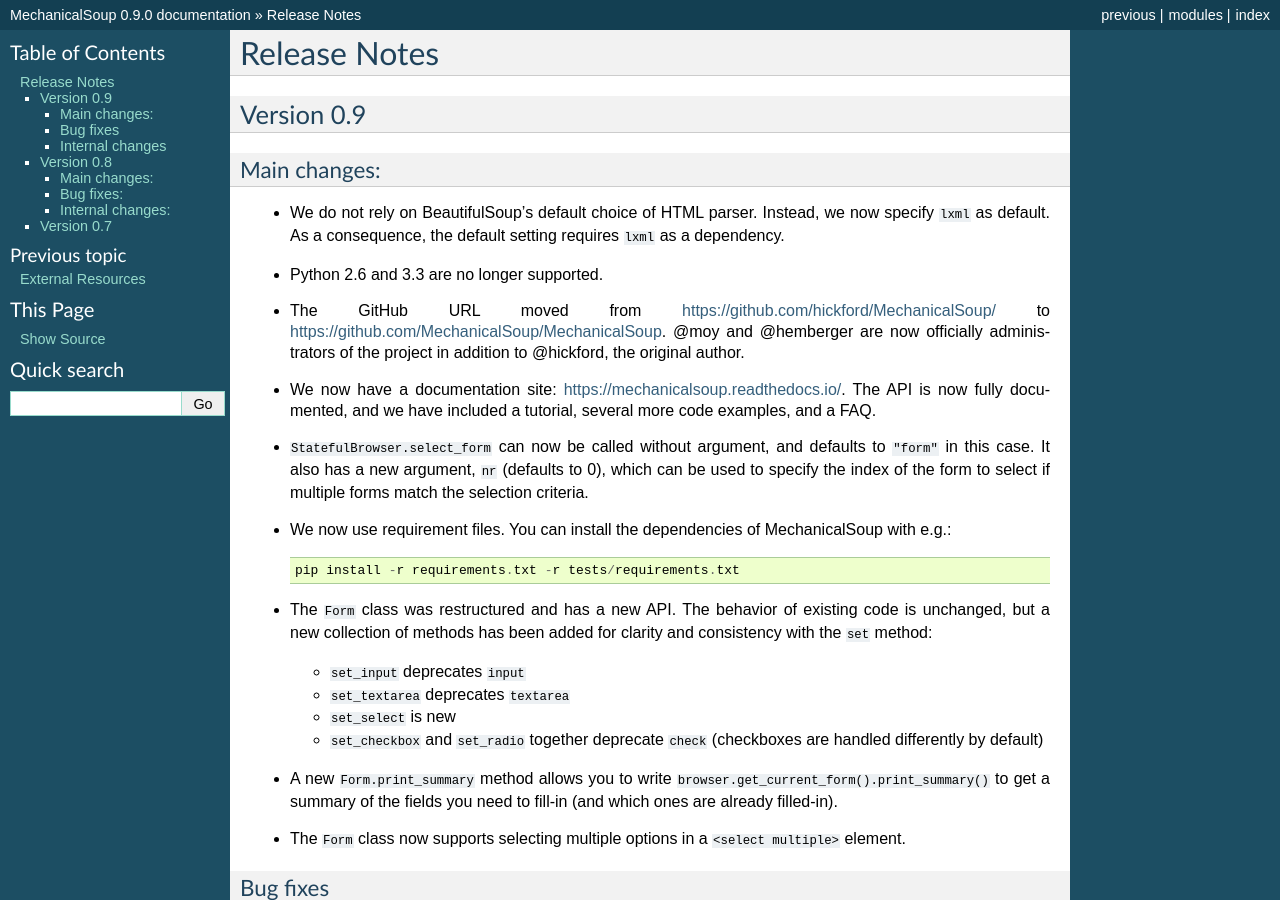
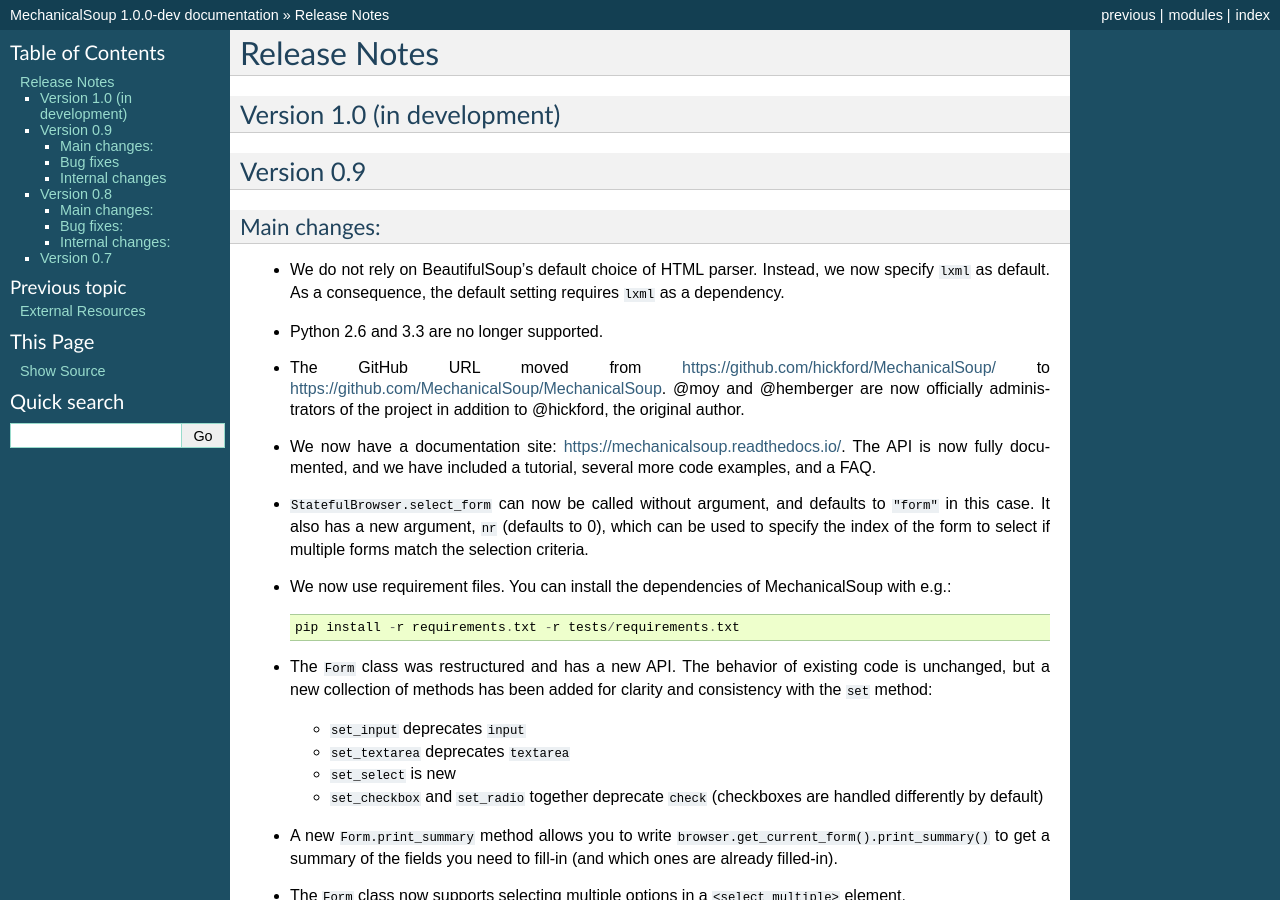
Before and after one commit to MechanicalSoup/MechanicalSoup, a Sphinx documentation site: the page built from docs/ChangeLog.rst, in a window 1280 px wide and 900 px high. Built offline with Sphinx 7.4.7, drawn with Linux system fonts in a browser that asks for light colours; some of the changed text lies outside the part shown.

Commit message:
Prepare for next release
The next release is expected to be v1.0.0. While in development,
the version will be reported as "1.0.0-dev".

```diff
--- a/CONTRIBUTING.rst
+++ b/CONTRIBUTING.rst
@@ -107,7 +107,7 @@
 
 Right after the release:
 
-- Update the version number to a ``x.y.dev`` number in
+- Update the version number to a ``x.y.z-dev`` number in
   ``mechanicalsoup/__version__.py``
 - Create the ``(in development)`` section in ``docs/ChangeLog.rst``.
 - ``git commit -m "Prepare for next release" && git push``
--- a/docs/ChangeLog.rst
+++ b/docs/ChangeLog.rst
@@ -1,6 +1,9 @@
 =============
 Release Notes
 =============
+
+Version 1.0 (in development)
+============================
 
 Version 0.9
 ===========
--- a/mechanicalsoup/__version__.py
+++ b/mechanicalsoup/__version__.py
@@ -1,5 +1,5 @@
 __title__ = 'MechanicalSoup'
 __description__ = 'A Python library for automating interaction with websites'
 __url__ = 'http://mechanicalsoup.readthedocs.io/'
-__version__ = '0.9.0'
+__version__ = '1.0.0-dev'
 __license__ = 'MIT'
```
